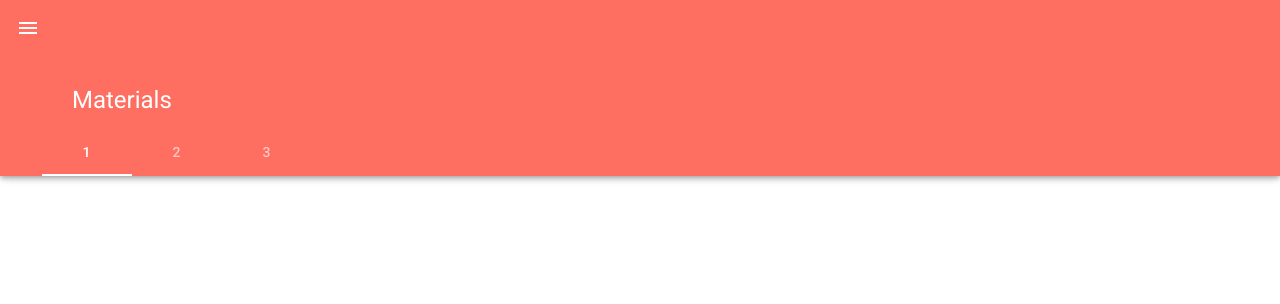
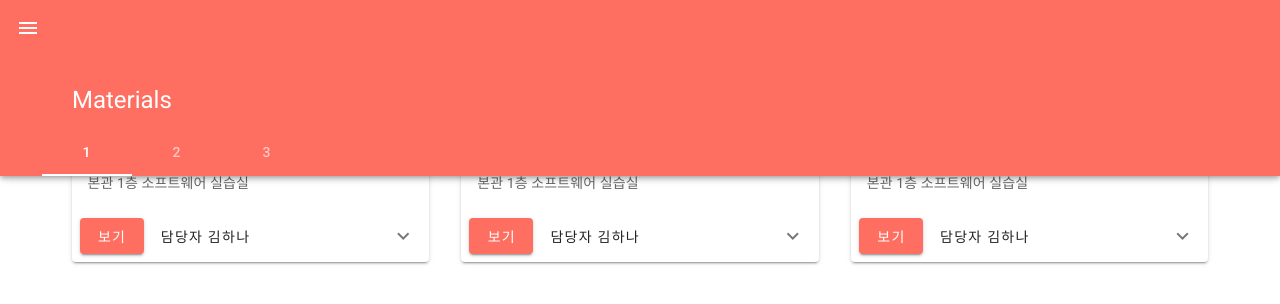
Before and after one commit to momenthana/materials, a Vue app: page / in a window 1280 px wide. Shown: the top 304 px of the page. Built offline with nearby package versions, Linux system fonts and the light colour scheme.

Commit message:
Card list 추가

```diff
--- a/src/App.vue
+++ b/src/App.vue
@@ -4,7 +4,8 @@
     <Nav/>
 
     <v-content>
-      <Home/>
+      <Home v-if="$store.state.content == 'home'"/>
+      <List v-else/>
     </v-content>
   </v-app>
 </template>
@@ -13,6 +14,7 @@
 import Bar from './components/Bar'
 import Nav from './components/Nav'
 import Home from './components/Home'
+import List from './components/List'
 
 export default {
   name: 'App',
@@ -20,7 +22,8 @@ export default {
   components: {
     Bar,
     Nav,
-    Home
+    Home,
+    List
   },
 
   data: () => ({
--- /dev/null
+++ b/src/components/List.vue
@@ -0,0 +1,86 @@
+<template>
+  <v-container>
+    <v-row dense>
+      <v-col
+        v-for="item in items"
+        :key="item"
+        :cols="$vuetify.breakpoint.xsOnly ? 12 : $vuetify.breakpoint.mdAndDown ? 6 : 4"
+      >
+    <v-card
+      class="ma-3"
+    >
+      <v-img
+        src=""
+        height="100px"
+      ></v-img>
+
+      <v-card-title>
+        {{ item.title }}
+      </v-card-title>
+
+      <v-card-subtitle>
+        {{ item.description }}
+      </v-card-subtitle>
+
+      <v-card-actions>
+        <v-btn color="#ff6f61" dark>보기</v-btn>
+
+        <v-btn text>담당자 {{ item.name }}</v-btn>
+
+        <v-spacer></v-spacer>
+
+        <v-menu offset-x>
+          <template v-slot:activator="{ on }">
+            <v-btn
+              icon
+              v-on="on"
+              @click="show = !show"
+            >
+              <v-icon>{{ show ? 'mdi-chevron-up' : 'mdi-chevron-down' }}</v-icon>
+            </v-btn>
+          </template>
+          <v-list>
+            <v-list-item>
+              <v-btn text>수정하기</v-btn>
+            </v-list-item>
+            <v-list-item>
+              <v-btn
+                text
+                color="#ff6f61"
+              >
+                삭제하기
+              </v-btn>
+            </v-list-item>
+          </v-list>
+        </v-menu>
+      </v-card-actions>
+    </v-card>
+    </v-col>
+    </v-row>
+  </v-container>
+</template>
+
+<script>
+  export default {
+    data: () => ({
+      show: false,
+      items: [
+        {
+          title: '소프트웨어 실습실 물품',
+          description: '본관 1층 소프트웨어 실습실',
+          name: '김하나'
+        },
+        {
+          title: '소프트웨어 실습실 물품',
+          description: '본관 1층 소프트웨어 실습실',
+          name: '김하나'
+        },
+        {
+          title: '소프트웨어 실습실 물품',
+          description: '본관 1층 소프트웨어 실습실',
+          name: '김하나'
+        }
+      ]
+    }),
+  }
+</script>
--- a/src/store/index.js
+++ b/src/store/index.js
@@ -5,6 +5,7 @@ Vue.use(Vuex)
 
 export default new Vuex.Store({
   state: {
+    content: 'list',
     drawer: false
   },
   mutations: {
```
